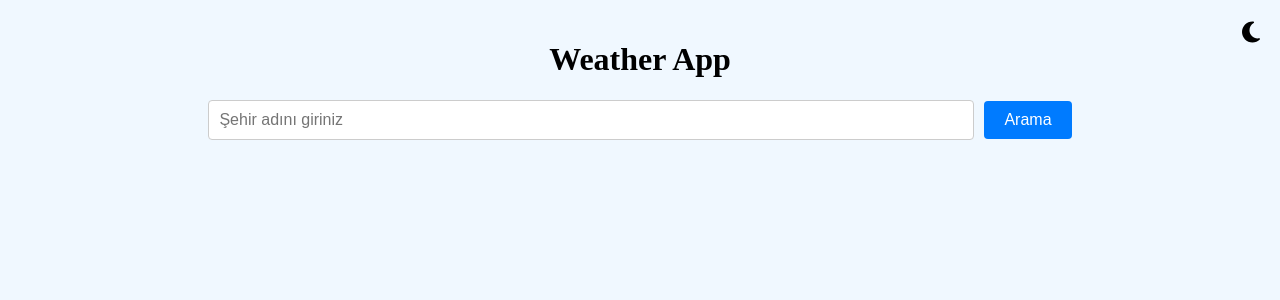
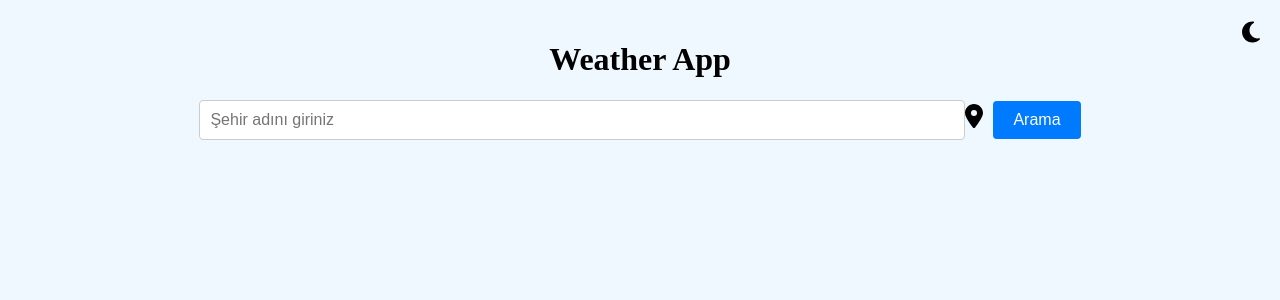
Before and after one commit to buraktkn/weather-app, a React (Create React App) app: page / in a window 1280 px wide. Shown: the top 300 px of the page. Built offline with nearby package versions, Linux system fonts and the light colour scheme.

Commit message:
Konumdan direkt hava durumu paylaşma için ikon eklendi ama çalışmımyor

```diff
--- a/src/App.js
+++ b/src/App.js
@@ -1,7 +1,7 @@
 import './index.css';
 import { useState, useEffect } from 'react';
 import { FontAwesomeIcon } from '@fortawesome/react-fontawesome';
-import { faSun, faMoon } from '@fortawesome/free-solid-svg-icons';
+import { faSun, faMoon, faLocationDot } from '@fortawesome/free-solid-svg-icons';
 
 function App() {
 
@@ -73,6 +73,39 @@ function App() {
     document.body.className=theme; //Tema değiştiğinde body'ye uygulanıyor
   }, [theme]);
 
+  const getCurrentLocationWeather = () => {
+    if (navigator.geolocation) {
+      alert('Geolocation desteklenmiyor');
+      return;
+    }
+    navigator.geolocation.getCurrentPosition(
+      async (position) => {
+        const {latitude, longitude} = position.coords;
+        try{
+          setError(null);
+          setLoading(true);
+          const response = await fetch(`https://api.openweathermap.org/data/2.5/weather?lat=${latitude}&lon=${longitude}&units=metric&appid=${API_KEY}`);
+          if (!response.ok) {
+            throw new Error('Konum bilgisi alınamadı');
+          }
+          const data = await response.json();
+          setWeather(data);
+        }
+        catch (error) {
+          setWeather(null);
+          setError(error.message);
+        }
+        finally {
+          setLoading(false);
+        }
+      },
+      (error) => {
+        alert('Konum bilgisi alınamadı');
+        console.error(error);
+      }
+    )
+  }
+
   return (
     <div className={`App ${theme}`}>
       <div className="theme-toggle" onClick={toggleTheme} style={{cursor: 'pointer', fontSize: '24px'}}>
@@ -83,6 +116,7 @@ function App() {
         <input type="text" placeholder="Şehir adını giriniz" value={city} onChange={handleInputChange}
         //Enter tuşuna basıldığında da arama yapılıyor
         onKeyDown={(e)=>e.key === 'Enter' && handleSearch()} />
+        <FontAwesomeIcon icon={faLocationDot} onClick={getCurrentLocationWeather} style={{cursor: 'pointer', fontSize: '24px'}} />
         <button onClick={handleSearch}>Arama</button>
       </div>
       <div className="weather-result">
@@ -93,6 +127,9 @@ function App() {
             <h3>{weather.name}</h3>
             <p>Sıcaklık: {Math.round(weather.main.temp)}°C</p>
             <p>Hava Durumu: {weatherDescription[weather.weather[0].description]}</p>
+            <p>Hissedilen Sıcaklık: {Math.round(weather.main.feels_like)}°C</p>
+            <p>Gün Doğumu : {new Date(weather.sys.sunrise * 1000).toLocaleTimeString()}</p>
+            <p>Gün Batımı : {new Date(weather.sys.sunset * 1000).toLocaleTimeString()}</p>
           </div>
         )}
       </div>
```
